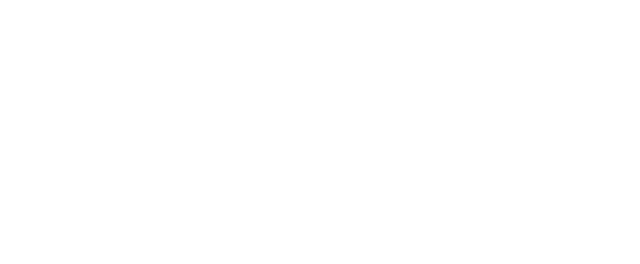
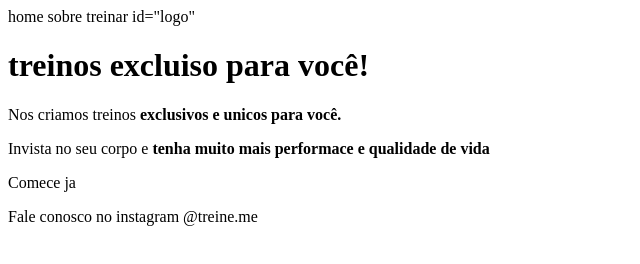
Before and after one commit to isadoraapg/Web_uniSenai_branchs, a plain HTML site: page pag3.html in a window 1280 px wide. Shown: the whole page, without its empty margins (0-640 px from the left). Drawn offline with Linux system fonts and the light colour scheme.

Commit message:
Update pag3.html

```diff
--- a/pag3.html
+++ b/pag3.html
@@ -1,9 +1,30 @@
 <!DOCTYPE html>
-<html lang="pt-BR">
-  <head>
-    <meta charset="UTF-8" />
-    <meta name="viewport" content="width=device-width, initial-scale=1.0" />
-    <title>Document</title>
-  </head>
-  <body></body>
+<html>
+    <head>
+        <link rel="stylesheet" type="text/css" href="stylesheet.css" media="screen" />
+        <title> </title>
+     </head>
+<body>
+    <header>
+        <div>
+            <title> Treine.me</title><tile> home sobre  treinar</tile>
+            id="logo"
+            <a href=""></a>
+        </div>
+    </header>
+    <h1> <strong>treinos</strong> excluiso <strong>para você!</strong></h1>
+    <h2> </h2>
+    <p>
+        Nos criamos treinos <strong> <span style=”color: blue;”>exclusivos</span> e unicos para você.</strong>
+    </p>
+    <p>
+        Invista no seu corpo e <strong>tenha muito mais performace e qualidade de vida</strong>
+    </p>
+   <p>
+    Comece ja
+   </p>
+   <p>
+    Fale conosco no instagram @treine.me
+   </p>
+</body>
 </html>
```
